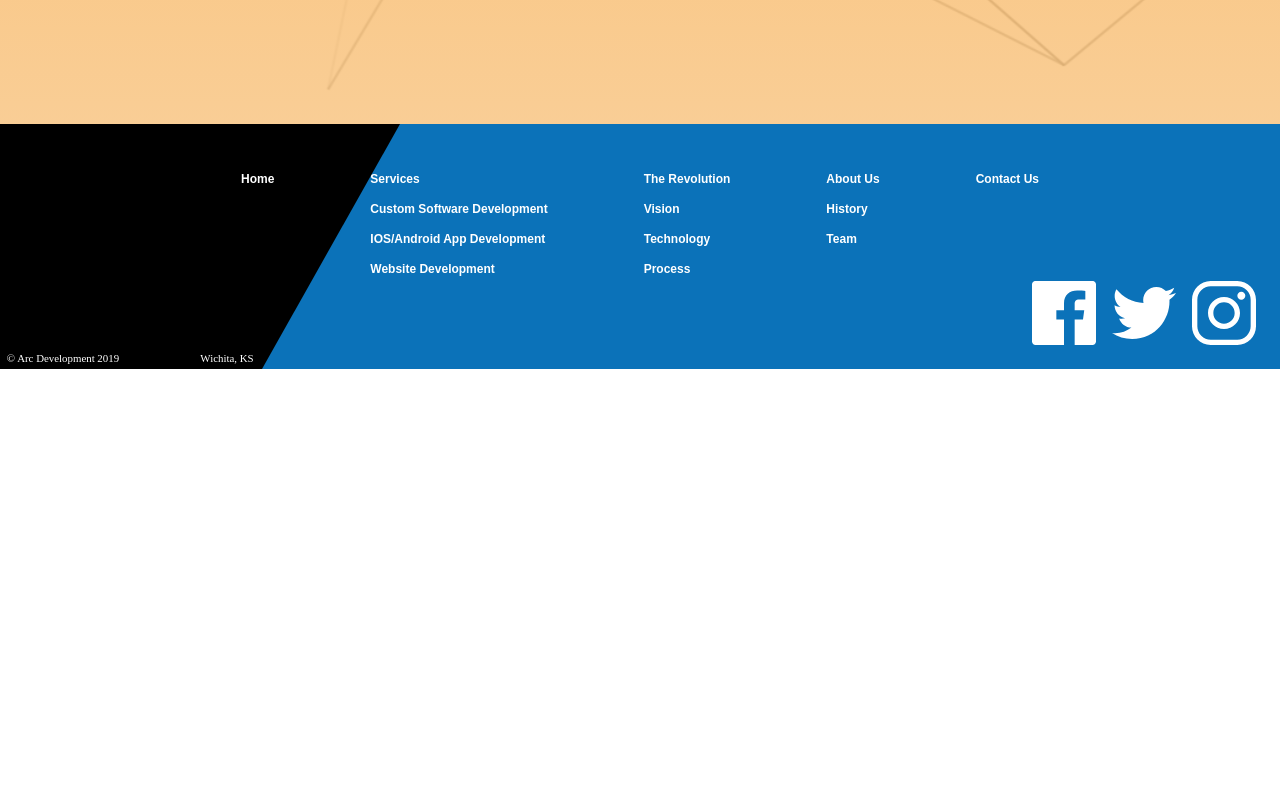
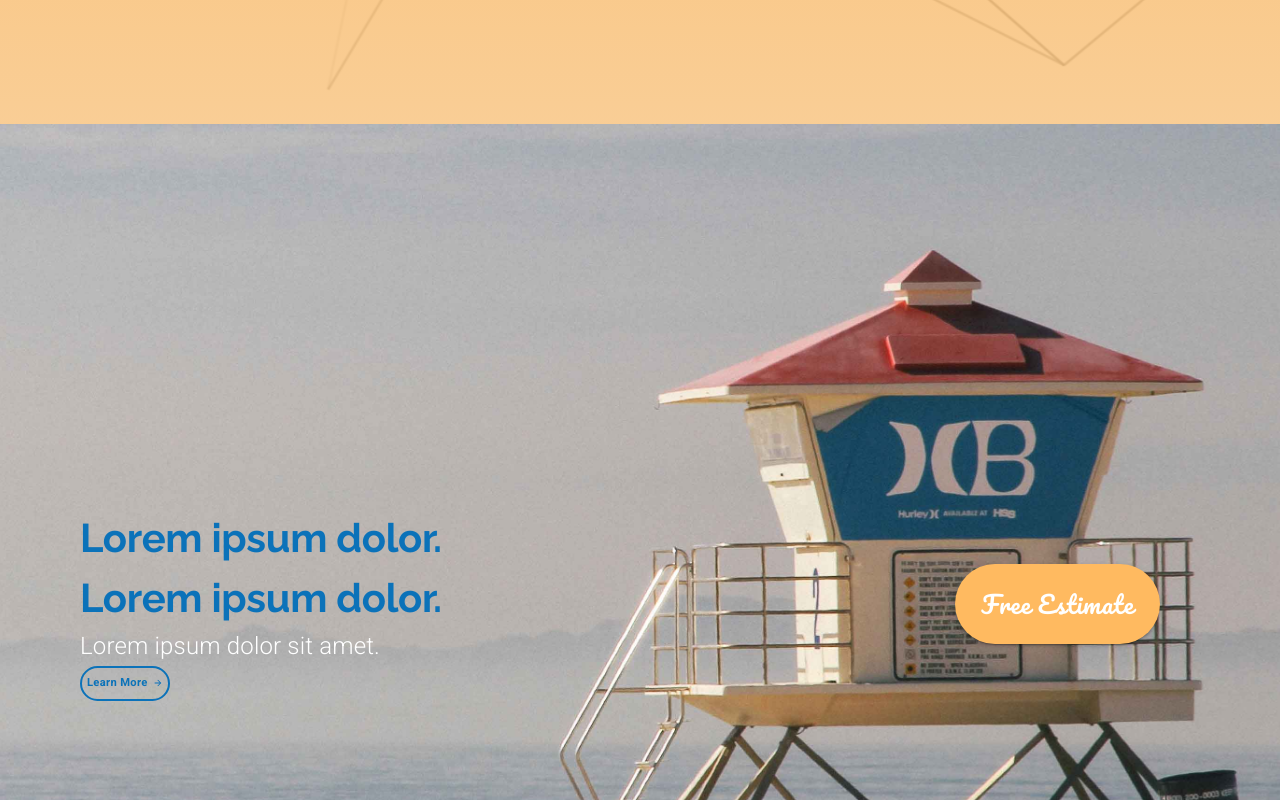
Before and after one commit to SimAndrew/materialui_reactjs_website, a React (Create React App) app: page / in a window 1280 px wide. Shown: the part 4800-5600 px from the top of the page. Before the commit the page ends 5169 px from the top, so only its background shows below. Built offline with nearby package versions, Linux system fonts and the light colour scheme.

Commit message:
Create Call To Action Block

```diff
--- a/src/components/LandingPage.js
+++ b/src/components/LandingPage.js
@@ -8,6 +8,8 @@ import Typography from "@material-ui/core/Typography";
 import useMediaQuery from "@material-ui/core/useMediaQuery";
 import Card from "@material-ui/core/Card";
 import CardContent from "@material-ui/core/CardContent";
+
+import CallToAction from "./ui/CallToAction";
 
 import animationData from "../animations/landinganimation/data";
 import customSoftwareIcon from "../assets/Custom Software Icon.svg";
@@ -291,6 +293,10 @@ export default function LandingPage() {
                 </Grid>
             </Grid>
 
+            <Grid item>{/*-----Call To Action Block-----*/}
+                <CallToAction />
+            </Grid>
+
         </Grid>
     );
 }
--- /dev/null
+++ b/src/components/ui/CallToAction.js
@@ -0,0 +1,79 @@
+import React from "react";
+import Grid from "@material-ui/core/Grid";
+import Typography from "@material-ui/core/Typography";
+import { makeStyles, useTheme } from "@material-ui/core/styles";
+import Button from "@material-ui/core/Button";
+import ButtonArrow from "./ButtonArrow";
+import useMediaQuery from "@material-ui/core/useMediaQuery";
+
+import background from "../../assets/background.jpg";
+import mobileBackground from "../../assets/mobileBackground.jpg";
+import revolutionBackground from "../../assets/repeatingBackground.svg";
+
+const useStyles = makeStyles(theme => ({
+    learnButton: {
+        ...theme.typography.learnButton,
+        fontSize: "0.7rem",
+        height: 35,
+        padding: 5,
+        [theme.breakpoints.down("sm")]: {
+            marginBottom: "2em"
+        }
+    },
+    background: {
+        backgroundImage: `url(${background})`,
+        backgroundPosition: "center",
+        backgroundSize: "cover",
+        backgroundAttachment: "fixed",
+        backgroundRepeat: "no-repeat",
+        height: "60em",
+        width: "100%",
+        [theme.breakpoints.down("md")]: {
+            backgroundImage: `url(${mobileBackground})`,
+            backgroundAttachment: "inherit"
+        }
+    },
+    estimateButton: {
+        ...theme.typography.estimate,
+        borderRadius: 50,
+        height: 80,
+        width: 205,
+        backgroundColor: theme.palette.common.orange,
+        fontSize: "1.5rem",
+        marginRight: "5em",
+        marginLeft: "2em",
+        [theme.breakpoints.down("sm")]: {
+            marginLeft: 0,
+            marginRight: 0
+        }
+    }
+}))
+
+export default function CallToAction() {
+    const classes = useStyles();
+    const theme = useTheme();
+    const matchesSM = useMediaQuery(theme.breakpoints.down("sm"));
+
+    return(
+        <Grid container alignItems="center" justify={matchesSM ? "center" : "space-between"} className={classes.background} direction={matchesSM ? "column" : "row"}>
+            <Grid item style={{marginLeft: matchesSM ? 0 : "5em", textAlign: matchesSM ? "center" : "inherit"}}>
+                <Grid container direction="column">
+                    <Grid item>
+                        <Typography variant="h2">Lorem ipsum dolor. <br /> Lorem ipsum dolor. </Typography>
+                        <Typography variant="subtitle2" style={{fontSize: "1.5rem"}}>Lorem ipsum dolor sit amet.</Typography>
+
+                        <Grid container justify={matchesSM ? "center" : undefined} item>
+                            <Button variant="outlined" className={classes.learnButton}>
+                                <span style={{marginRight: 5}}>Learn More</span>
+                                <ButtonArrow width={10} height={10} fill={theme.palette.common.blue} />
+                            </Button>
+                        </Grid>
+                    </Grid>
+                </Grid>
+            </Grid>
+            <Grid item>
+                <Button variant="contained" className={classes.estimateButton}>Free Estimate</Button>
+            </Grid>
+        </Grid>
+    );
+}
```
